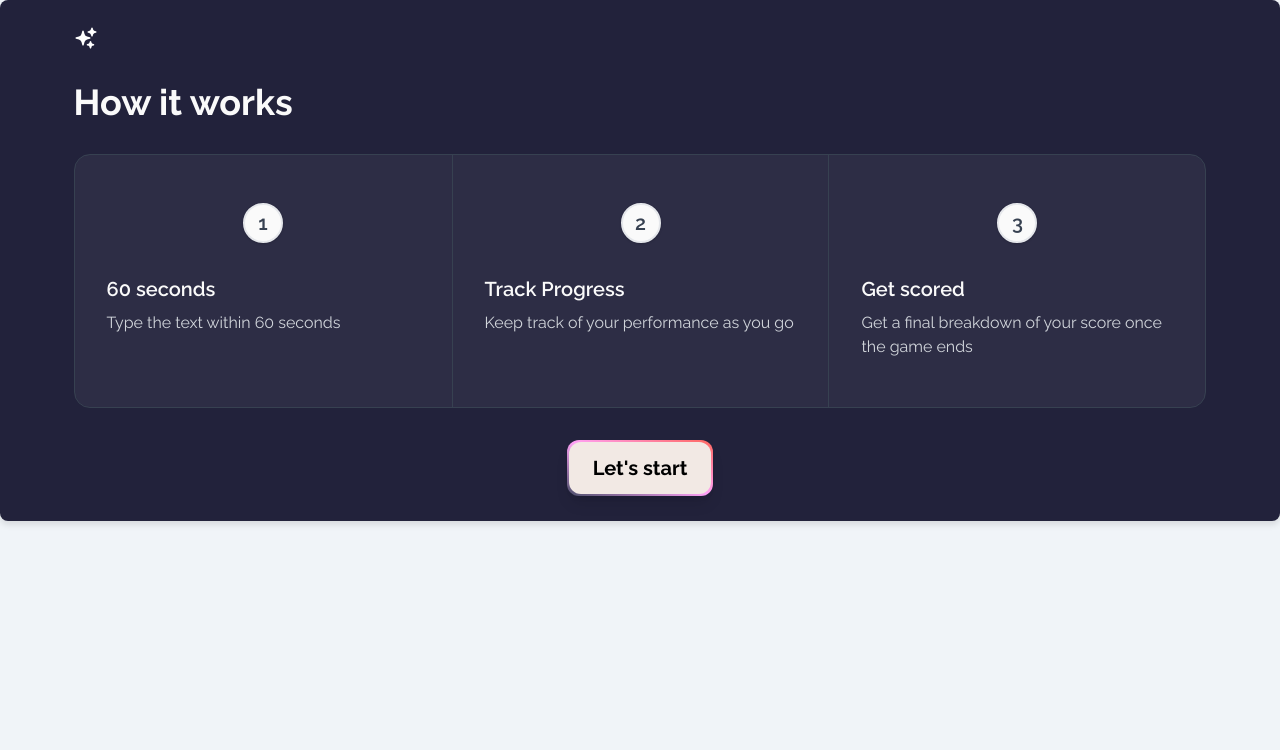
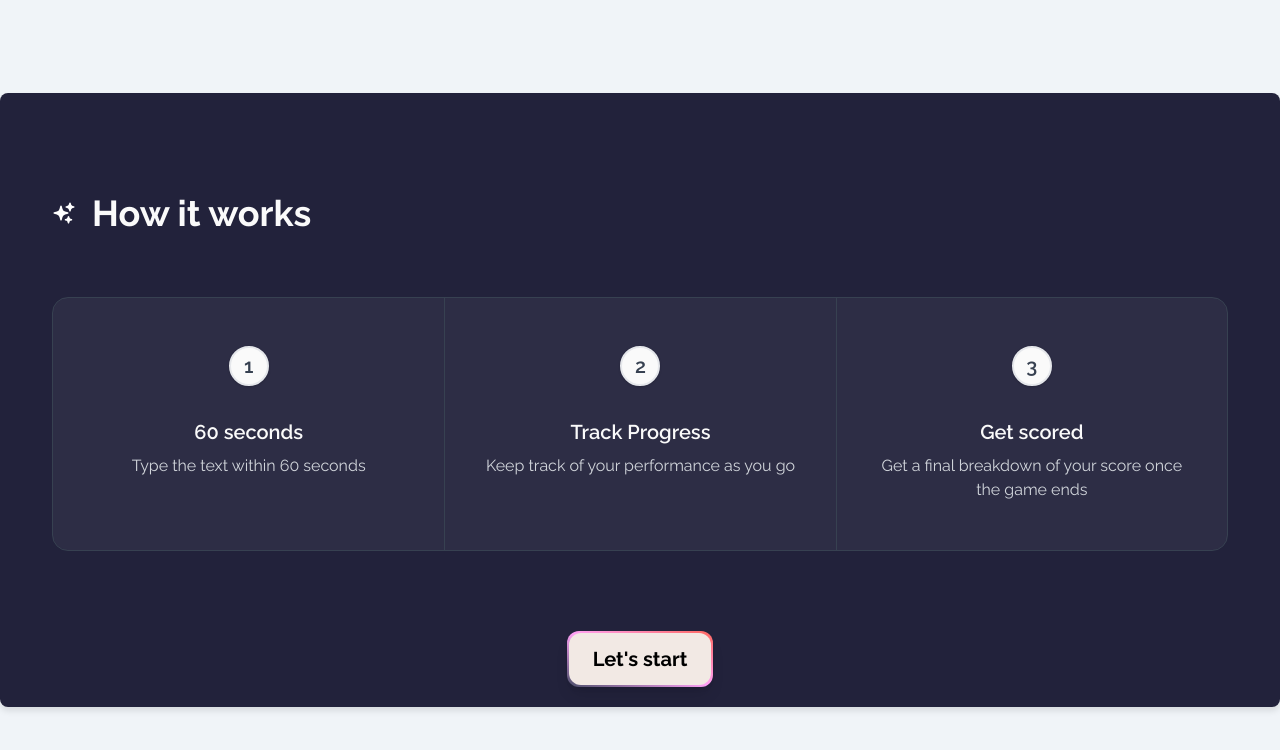
Before and after one commit to khadijaamjad/typeSprint, a React (Vite) app in the folder type-sprint/: page / in a window 1280 px wide. Shown: the top 750 px of the page. Built offline with nearby package versions, Linux system fonts and the light colour scheme.

Commit message:
Fixed layout of how to play screen

```diff
--- a/type-sprint/src/App.tsx
+++ b/type-sprint/src/App.tsx
@@ -125,10 +125,11 @@ export default function App() {
 
   return (
     <div className={styles.wrapper}>
+      <div className="h-screen w-screen flex justify-center items-center dark:bg-gray-800">
         {!isFocused ? (
           <HowToPlay startGame={focusInput} />
         ) : (
-        <div className="h-screen w-screen flex justify-center items-center dark:bg-gray-800">
+          <>
             {isCompleted ? (
               <FinalScore
                 WPM={calculateWPM(startTime, endTime, enteredText)}
@@ -150,8 +151,9 @@ export default function App() {
                 handleChange={handleChange}
               />
             )}
+          </>
+        )}
       </div>
-      )}
     </div>
   );
 }
--- a/type-sprint/src/components/HowToPlay/HowToPlay.tsx
+++ b/type-sprint/src/components/HowToPlay/HowToPlay.tsx
@@ -8,8 +8,11 @@ type HowToPlayProps = {
 export default function HowToPlay({ startGame }: HowToPlayProps) {
   return (
     <div className={styles.container}>
-      <div className="max-w-7xl mx-auto h-max px-6 md:px-12 xl:px-6">
-        <div className="md:w-2/3 lg:w-1/2">
+      <div className="my-20">
+        <div className="mx-auto max-w-7xl px-6 lg:px-8">
+          <div className="mx-auto max-w-2xl lg:max-w-none">
+            <div className="text-center space-y-4">
+              <div className="flex items-center  space-x-4">
                 <svg
                   xmlns="http://www.w3.org/2000/svg"
                   viewBox="0 0 24 24"
@@ -22,13 +25,13 @@ export default function HowToPlay({ startGame }: HowToPlayProps) {
                     clipRule="evenodd"
                   ></path>
                 </svg>
-
-          <h2 className="my-8 text-2xl font-bold text-white md:text-4xl">
+                <h2 className="text-2xl font-bold text-white md:text-4xl">
                   How it works
                 </h2>
               </div>
+            </div>
 
-        <div className="mt-8 grid divide-x divide-y  divide-gray-700 overflow-hidden rounded-2xl border text-gray-600 border-gray-700 sm:grid-cols-1 lg:grid-cols-3  lg:divide-y-0 xl:grid-cols-3">
+            <dl className="mt-16 grid grid divide-x divide-y divide-gray-700 overflow-hidden rounded-2xl border text-center text-gray-600 border-gray-700 sm:grid-cols-1 lg:grid-cols-3  lg:divide-y-0 xl:grid-cols-3">
               <Step
                 description="Type the text within 60 seconds"
                 header="60 seconds"
@@ -46,12 +49,12 @@ export default function HowToPlay({ startGame }: HowToPlayProps) {
                 header="Get scored"
                 stepCount="3"
               />
-        </div>
-
-        <div className="mt-8">
-          <GradientButton func={startGame} text="Let's start" />
+            </dl>
           </div>
         </div>
       </div>
+
+      <GradientButton func={startGame} text="Let's start" />
+    </div>
   );
 }
--- a/type-sprint/src/components/HowToPlay/styles.module.css
+++ b/type-sprint/src/components/HowToPlay/styles.module.css
@@ -1,8 +1,7 @@
 .container {
-  gap: 20%;
   display: flex;
   flex-direction: column;
-  padding: 2%;
+  padding: 20px;
   border-radius: 8px;
   background-color: #22223b;
   box-shadow: 0 4px 6px rgba(0, 0, 0, 0.1);
```
Lines whose indentation alone changed are shown as unchanged.
